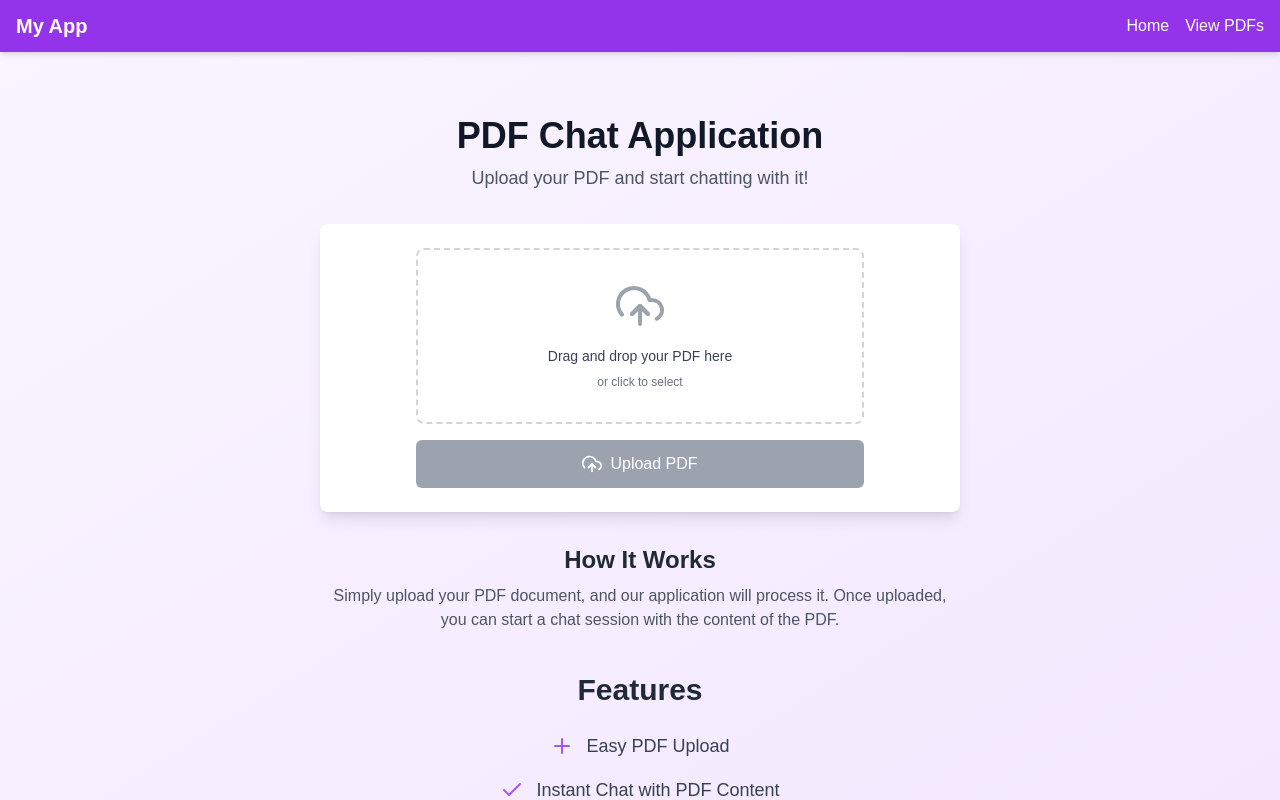
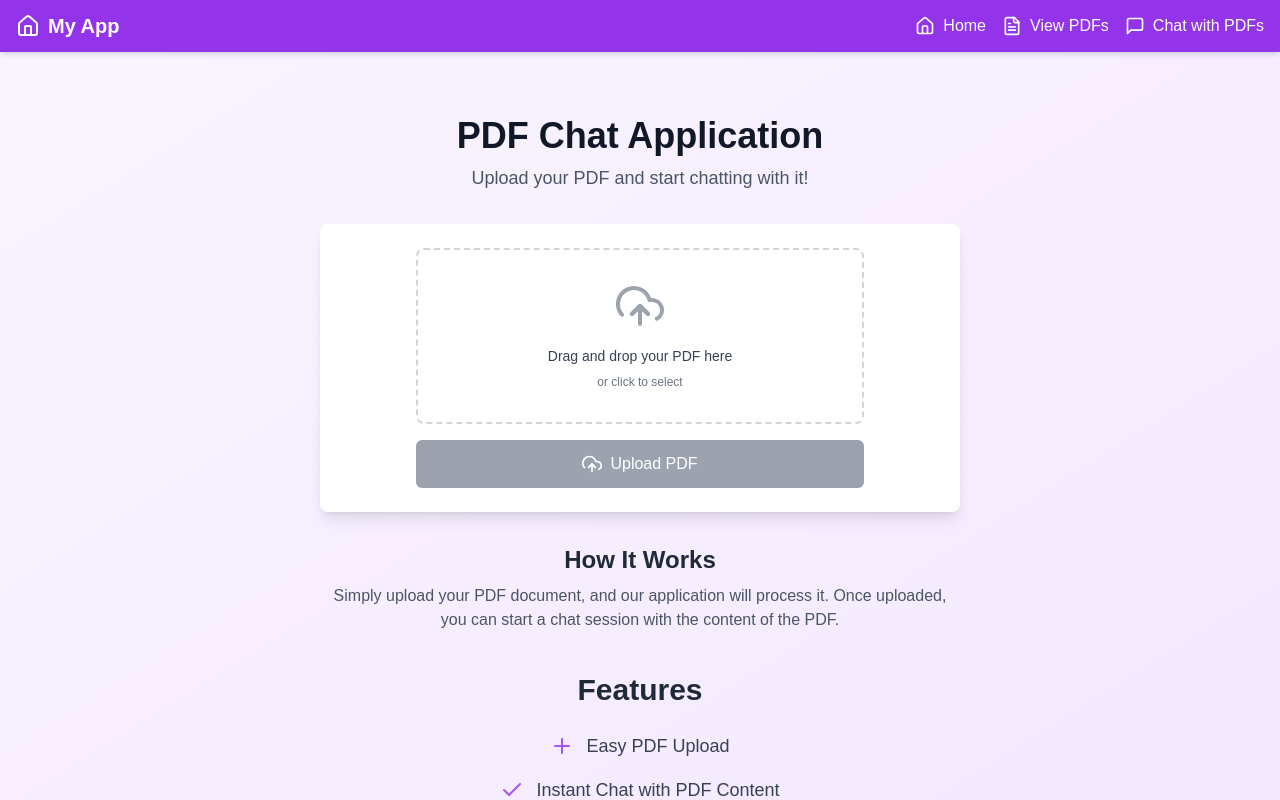
Before and after one commit to ephemeral-4242/pdf-ephemeral, a Next.js app in the folder apps/frontend/: page / in a window 1280 px wide. Shown: the top 800 px of the page. Built offline with nearby package versions, Linux system fonts and the light colour scheme.

Commit message:
chat with library

```diff
--- a/apps/frontend/src/app/layout.tsx
+++ b/apps/frontend/src/app/layout.tsx
@@ -2,6 +2,7 @@ import type { Metadata } from 'next';
 import './globals.css';
 import { Toaster } from 'react-hot-toast';
 import Link from 'next/link';
+import { Home, FileText, MessageSquare } from 'lucide-react';
 
 export const metadata: Metadata = {
   title: 'Create Next App',
@@ -18,21 +19,34 @@ export default function RootLayout({
       <body className='min-h-screen flex flex-col bg-gradient-to-br from-purple-50 to-purple-100'>
         <nav className='bg-purple-600 text-white shadow-md'>
           <div className='container mx-auto px-4 py-3 flex items-center justify-between'>
-            <Link href='/' className='text-xl font-semibold'>
-              My App
+            <Link
+              href='/'
+              className='text-xl font-semibold flex items-center space-x-2'
+            >
+              <Home className='h-6 w-6' />
+              <span>My App</span>
             </Link>
-            <div className='space-x-4'>
+            <div className='space-x-4 flex items-center'>
               <Link
                 href='/'
-                className='hover:text-purple-200 transition-colors'
+                className='flex items-center space-x-2 hover:text-purple-200 transition-colors'
               >
-                Home
+                <Home className='h-5 w-5' />
+                <span>Home</span>
               </Link>
               <Link
                 href='/pdfs'
-                className='hover:text-purple-200 transition-colors'
+                className='flex items-center space-x-2 hover:text-purple-200 transition-colors'
               >
-                View PDFs
+                <FileText className='h-5 w-5' />
+                <span>View PDFs</span>
+              </Link>
+              <Link
+                href='/chat'
+                className='flex items-center space-x-2 hover:text-purple-200 transition-colors'
+              >
+                <MessageSquare className='h-5 w-5' />
+                <span>Chat with PDFs</span>
               </Link>
             </div>
           </div>
```
